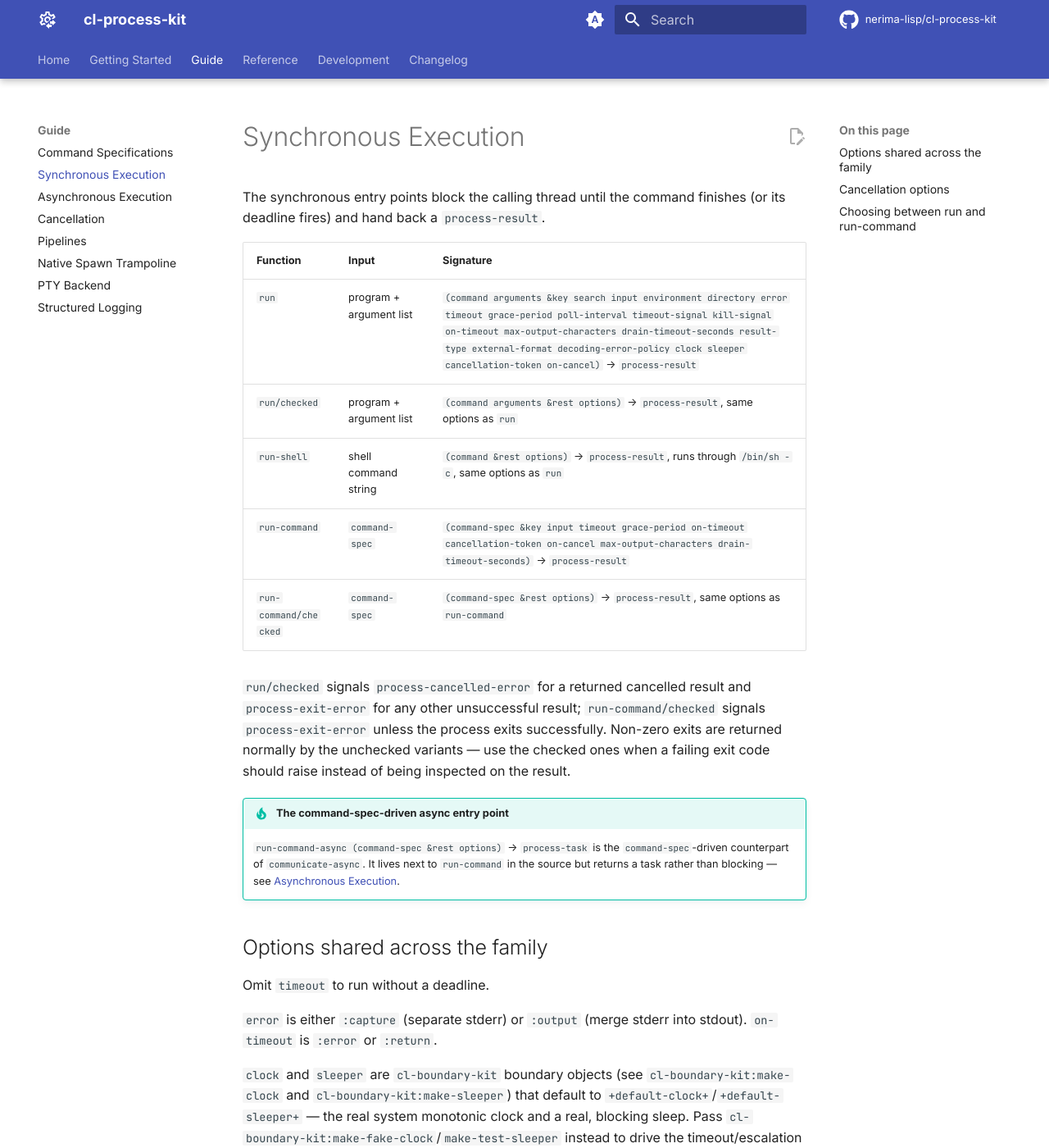
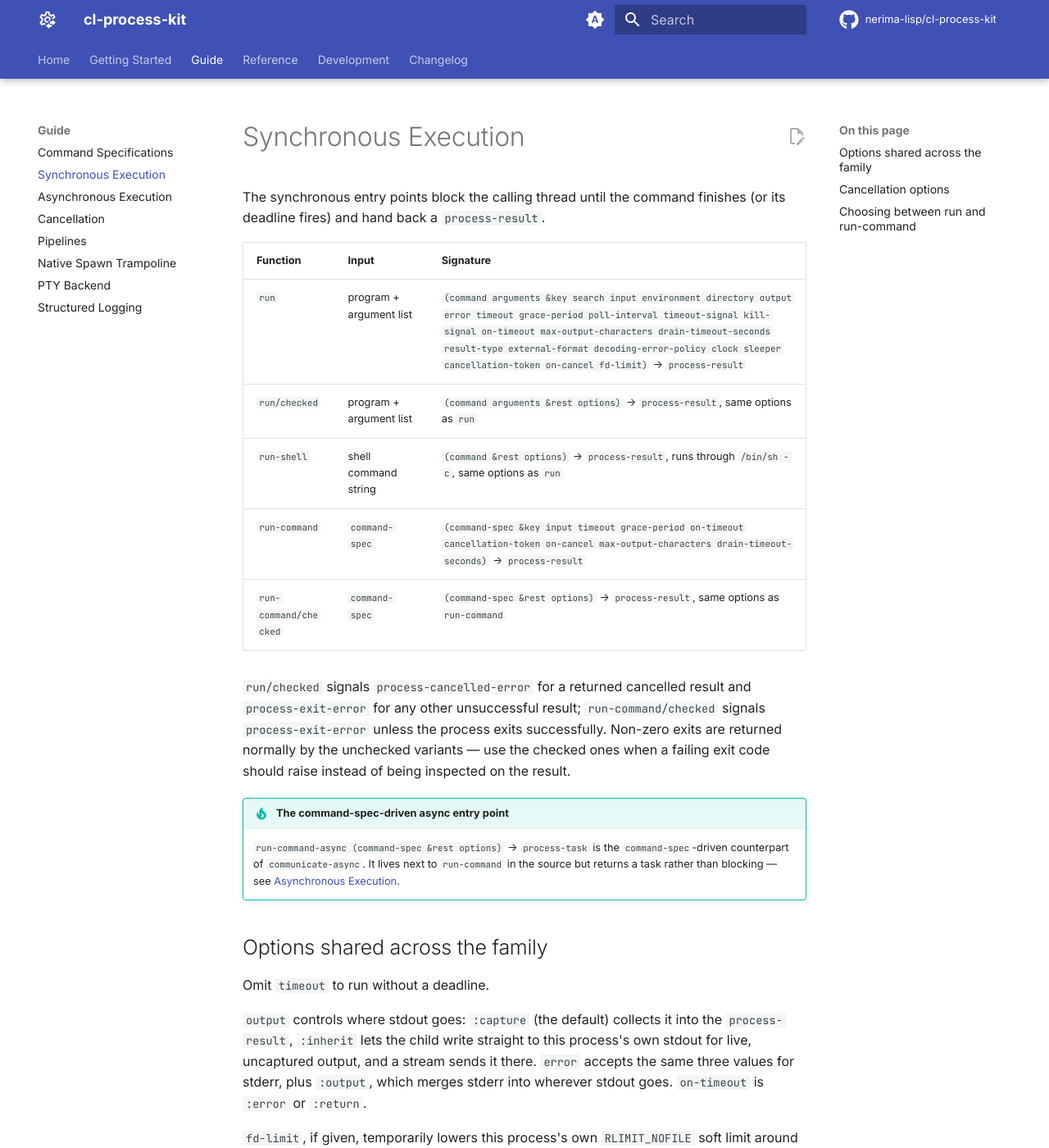
Before and after one commit to nerima-lisp/cl-process-kit, an MkDocs documentation site: the page built from docs/src/guide/execution.md, in a window 1280 px wide and 1400 px high. Shown: the whole window at 82% size. Built offline with MkDocs 1.6.1 and Material for MkDocs 9.7.7, drawn with Linux system fonts in a browser that asks for light colours; comment, search, counter and statistics services are not loaded; some of the changed text lies outside the part shown.

Commit message:
Express copier drain escalation as a continuation; reconcile docs with source
- src/copier.lisp: extract %join-copier-unless-timed-out (copier timeout
  on-timeout), which calls the on-timeout continuation only if the join
  actually times out. %drain-copiers's two-step "join, then force-close
  and join once more" escalation is now two nested calls to it instead of
  two nested `when`s -- the same call-with-X/continuation-parameter shape
  communicate.lisp's escalate-unless-gone already uses one level up, at
  process-group signal escalation rather than a copier-thread join.
  Verified with the full test suite (178/178, both copier
  error-propagation tests exercising this path unchanged) and a full
  nix flake check (0 errors) before committing.

- Audited every public function signature documented in README.md and
  docs/src/guide/*.md against the actual &key lists in src/. Found run's
  output keyword (%run-base) completely undocumented despite being public
  API since 0.1.0, decoding-error-policy and fd-limit missing from
  multiple signatures that had drifted independently, and error's
  documented accepted values incomplete. Reconciled every doc against the
  real source, then simplified README.md to a landing page (intro,
  install, one minimal usage example, links to the published docs),
  removing its ~450-line API section and the Development section's
  test-suite/source-layout breakdown -- both fully duplicated the MkDocs
  site content and were the actual reason the signatures had drifted out
  of sync. docs/src/ is now the only place a signature or option list is
  written down.

```diff
--- a/docs/src/guide/execution.md
+++ b/docs/src/guide/execution.md
@@ -5,7 +5,7 @@ finishes (or its deadline fires) and hand back a `process-result`.
 
 | Function | Input | Signature |
 | --- | --- | --- |
-| `run` | program + argument list | `(command arguments &key search input environment directory error timeout grace-period poll-interval timeout-signal kill-signal on-timeout max-output-characters drain-timeout-seconds result-type external-format decoding-error-policy clock sleeper cancellation-token on-cancel)` → `process-result` |
+| `run` | program + argument list | `(command arguments &key search input environment directory output error timeout grace-period poll-interval timeout-signal kill-signal on-timeout max-output-characters drain-timeout-seconds result-type external-format decoding-error-policy clock sleeper cancellation-token on-cancel fd-limit)` → `process-result` |
 | `run/checked` | program + argument list | `(command arguments &rest options)` → `process-result`, same options as `run` |
 | `run-shell` | shell command string | `(command &rest options)` → `process-result`, runs through `/bin/sh -c`, same options as `run` |
 | `run-command` | `command-spec` | `(command-spec &key input timeout grace-period on-timeout cancellation-token on-cancel max-output-characters drain-timeout-seconds)` → `process-result` |
@@ -29,8 +29,20 @@ instead of being inspected on the result.
 
 Omit `timeout` to run without a deadline.
 
-`error` is either `:capture` (separate stderr) or `:output` (merge stderr
-into stdout). `on-timeout` is `:error` or `:return`.
+`output` controls where stdout goes: `:capture` (the default) collects it
+into the `process-result`, `:inherit` lets the child write straight to this
+process's own stdout for live, uncaptured output, and a stream sends it
+there. `error` accepts the same three values for stderr, plus `:output`,
+which merges stderr into wherever stdout goes. `on-timeout` is `:error` or
+`:return`.
+
+`fd-limit`, if given, temporarily lowers this process's own `RLIMIT_NOFILE`
+soft limit around the spawn (restored immediately afterward) — the spawned
+child inherits the lower limit through `exec`. On hosts with a very large
+ambient file-descriptor limit (routine under Nix/direnv shells), this
+measurably cuts spawn latency: the forked child otherwise closes every
+inherited descriptor up to that limit one syscall at a time. `nil` (the
+default) leaves the ambient limit untouched.
 
 `clock` and `sleeper` are `cl-boundary-kit` boundary objects (see
 `cl-boundary-kit:make-clock` and `cl-boundary-kit:make-sleeper`) that default
```
Also changed, not shown: docs/src/guide/async.md (+7 -1 lines), CHANGELOG.md, README.md, 1 other file.
